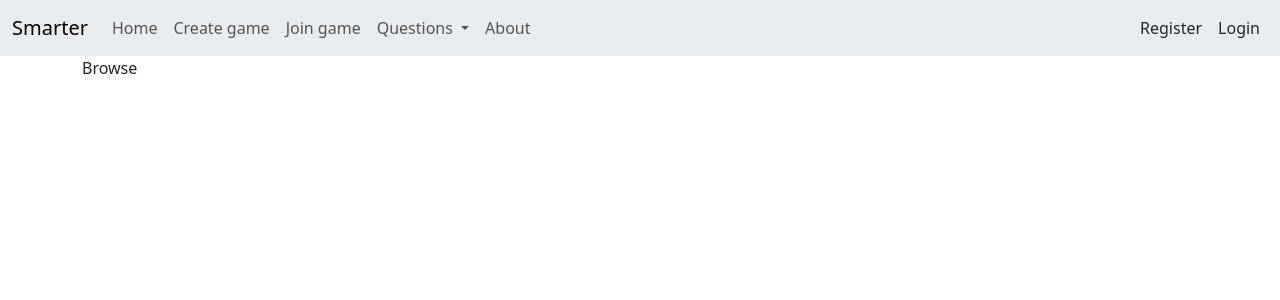
After one commit to muyrety/Smarter, a Flask app: page /browse in a window 1280 px wide. The commit adds this page. Shown: the top 300 px of the page. Run offline with Flask 3, Linux system fonts and the light colour scheme.

Commit message:
Added /browse route

```diff
--- a/app.py
+++ b/app.py
@@ -43,6 +43,10 @@ def check_username():
 @app.route("/")
 def index():
     return render_template("index.html")
+
+@app.route("/browse")
+def browse():
+    return render_template("browse.html")
 
 @app.route("/register", methods = ["GET", "POST"])
 def register():
--- a/templates/base.html
+++ b/templates/base.html
@@ -39,7 +39,7 @@
                                     Questions
                                 </a>
                                 <ul class="dropdown-menu">
-                                    <li><a class="dropdown-item" href="#">Browse</a></li>
+                                    <li><a class="dropdown-item" href="{{ url_for('browse') }}">Browse</a></li>
                                     <li><a class="dropdown-item" href="#">Add</a></li>
                                 </ul>
                             </li>
--- /dev/null
+++ b/templates/browse.html
@@ -0,0 +1,9 @@
+{% extends "base.html" %}
+
+{% block title %} Browse questions {% endblock %}
+
+{% block main %}
+<div class="container">
+    <p>Browse</p>
+</div>
+{% endblock %}
```
